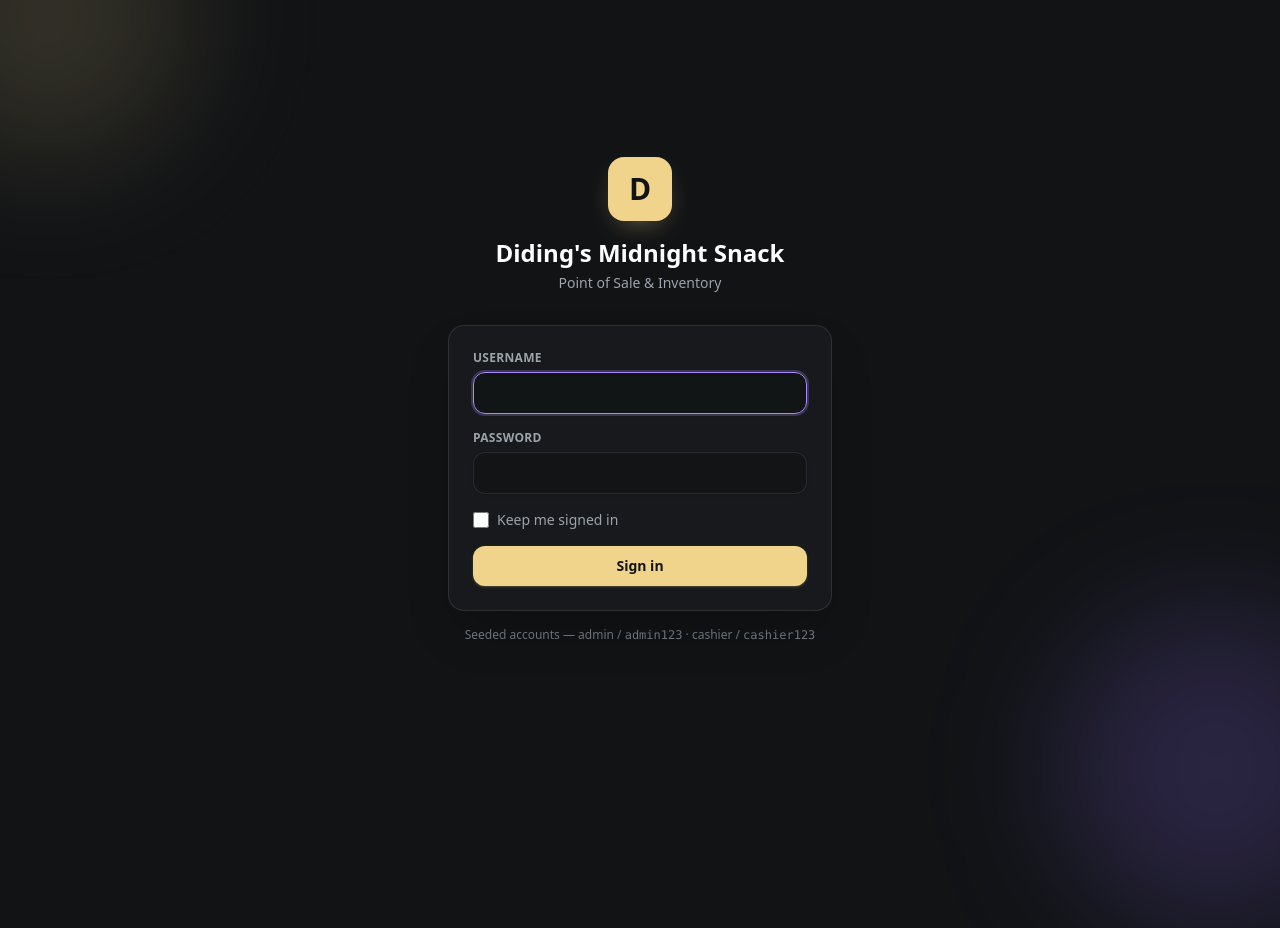
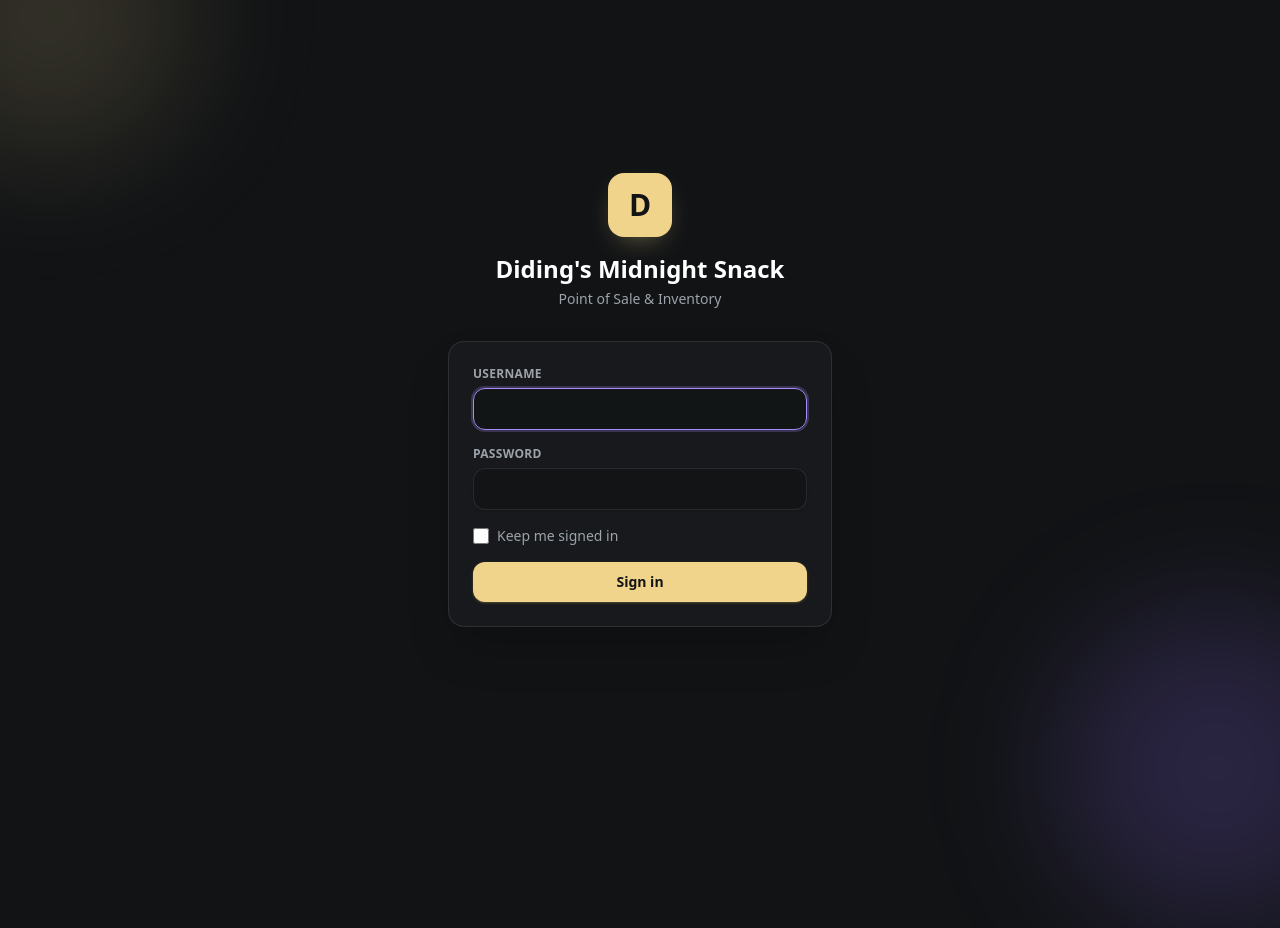
Before and after one commit to agorrero568688-lgtm/MidnightSnackSystem, a Laravel app: page /login in a window 1280 px wide; the page is wider, and only the part inside the window is pictured. Run offline with Laravel 12, Linux system fonts and the light colour scheme; style sheets or scripts are compiled from the project's sources; some libraries are stand-ins or nearby versions.

Commit message:
Fixing the login interface

```diff
--- a/resources/views/auth/login.blade.php
+++ b/resources/views/auth/login.blade.php
@@ -33,8 +33,5 @@
     </div>
 
     @if (app()->environment('local'))
-        <p class="mt-4 text-center text-xs text-ink-500">
-            Seeded accounts — admin / <span class="font-mono">admin123</span> · cashier / <span class="font-mono">cashier123</span>
-        </p>
     @endif
 </x-layouts.guest>
```
